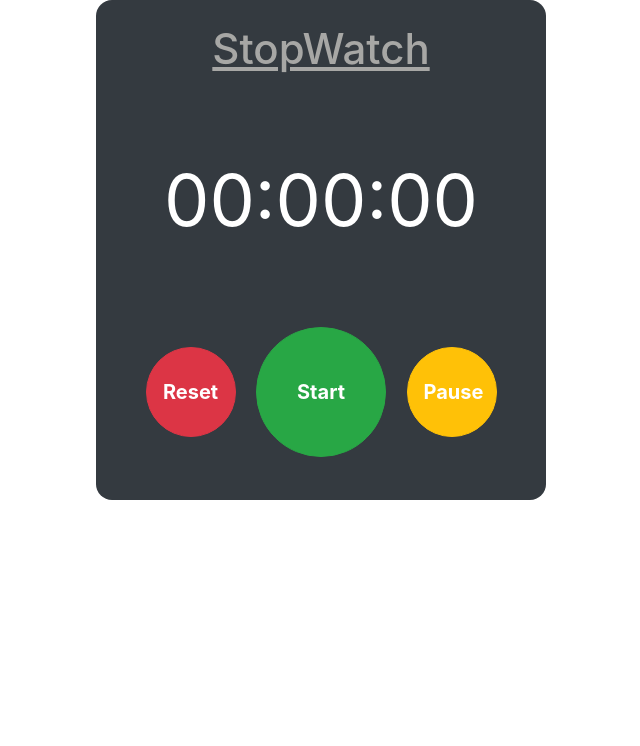
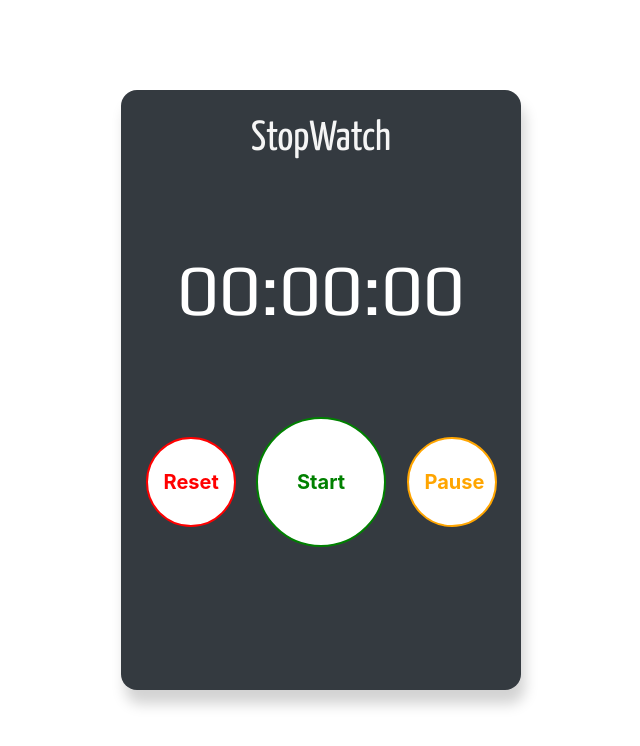
Before and after one commit to haris-aqeel/StopWatch, a plain HTML site: page public/index.html in a window 1280 px wide. Shown: the whole page, without its empty margins (319-959 px from the left). Drawn offline with nearby package versions, Linux system fonts and the light colour scheme.

Commit message:
animation completed

```diff
--- a/public/index.html
+++ b/public/index.html
@@ -5,24 +5,30 @@
   <meta charset="UTF-8">
   <meta name="viewport" content="width=device-width, initial-scale=1.0">
   <title>StopWatch App</title>
-  <link rel="stylesheet" href="style.css">
+
   <link rel="stylesheet" href="https://stackpath.bootstrapcdn.com/bootstrap/4.5.2/css/bootstrap.min.css"
     integrity="sha384-JcKb8q3iqJ61gNV9KGb8thSsNjpSL0n8PARn9HuZOnIxN0hoP+VmmDGMN5t9UJ0Z" crossorigin="anonymous">
+    <link
+    rel="stylesheet"
+    href="https://cdnjs.cloudflare.com/ajax/libs/animate.css/4.0.0/animate.min.css"
+  />
+  <link rel="stylesheet" href="style.css">
+
 </head>
 
 <body>
 
   <div id="stopwatch" class="text-center bg-dark text-white">
     <div>
-      <h1 class="header pt-4 pb-5">StopWatch</h1>
+      <h1 class="header pt-4 pb-5 animate__shakeX">StopWatch</h1>
     </div>
     <div>
       <h1 class="timer pb-5"><span id="hour">00</span>:<span id="minute">00</span>:<span id="second">00</span></h1>
     </div>
     <div class="pb-3">
-      <button class="btn btn-lg btn-danger rounded-circle mx-2 font-weight-bold" onclick="buttonStop()">Reset</button>
-      <button class="btn btn-lg btn-success rounded-circle mx-2 font-weight-bold start" onclick="buttonStart()">Start</button>
-      <button class="btn btn-lg btn-warning rounded-circle mx-2 font-weight-bold text-white" onclick="buttonPause()">Pause</button>
+      <button class="btn btn-lg rounded-circle mx-2 font-weight-bold reset animate__heartBeat" onclick="buttonStop()">Reset</button>
+      <button class="btn btn-lg rounded-circle mx-2 font-weight-bold start animate__heartBeat" onclick="buttonStart()">Start</button>
+      <button class="btn btn-lg rounded-circle mx-2 font-weight-bold pause animate__heartBeat"  onclick="buttonPause()">Pause</button>
     </div>
   </div>
 
--- a/public/style.css
+++ b/public/style.css
@@ -1,29 +1,66 @@
+@import url('https://fonts.googleapis.com/css2?family=Yanone+Kaffeesatz&display=swap');
+@import url('https://fonts.googleapis.com/css2?family=Play&family=Yanone+Kaffeesatz&display=swap');
+
 #stopwatch{
-    max-width: 450px;
-    height: 500px;
+    max-width: 400px;
+    height: 600px;
     border-radius: 16px;
-    margin: 0 auto;
+    margin: 90px auto;
+    box-shadow: 4px 14px 14px lightgrey;
 
 }
 
 .header{
+    font-family: 'Yanone Kaffeesatz', sans-serif;
     font-size: 42px;
-    color: rgb(167, 167, 165);
-    text-decoration: underline;
+    color: rgb(245, 245, 245);
 }
 
 .timer{
     font-size: 72px;
     font-weight: 400;
     margin: 35px 20px;
+    font-family: 'Play', sans-serif;
+
 }
 
-button{
+
+
+.pause{
     width: 90px;
     height: 90px;
+    color: orange;
+    background-color: white;
+    border: 2px solid orange;
+}
+
+.pause:hover{
+    background-color: orange;
+    color: #fff;
+}
+
+.reset{
+    width: 90px;
+    height: 90px;
+    color: red;
+    background-color: white;
+    border: 2px solid red;
+}
+
+.reset:hover{
+    background-color: red;
+    color: #fff;
 }
 
 .start{
     width: 130px;
     height: 130px;
+    color: green;
+    background-color: white;
+    border: 2px solid green;
 }
+
+.start:hover{
+    background-color: green;
+    color: #fff;
+}
```
